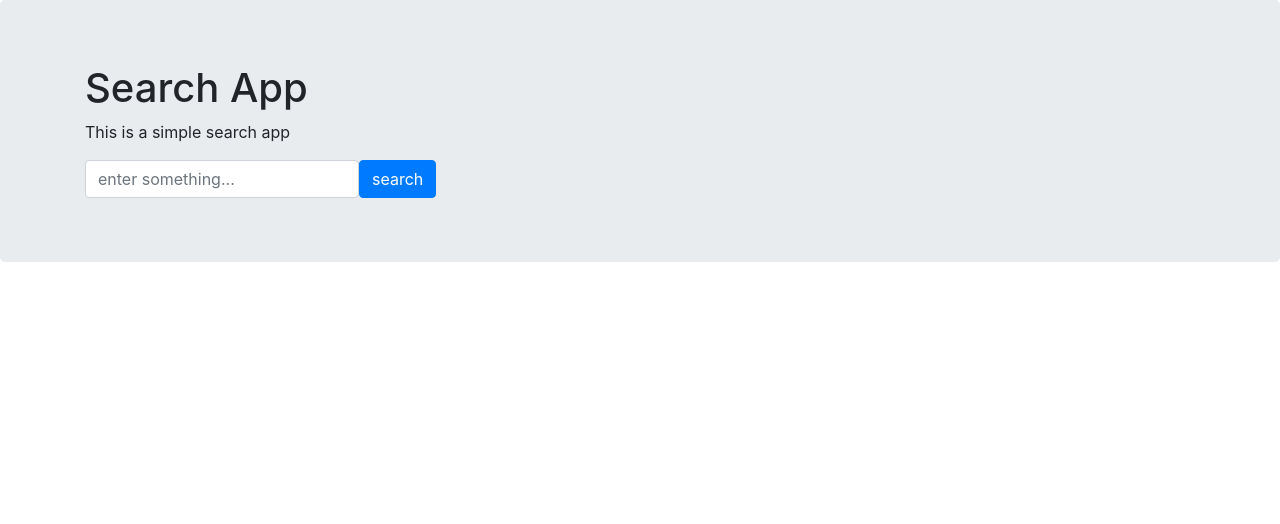
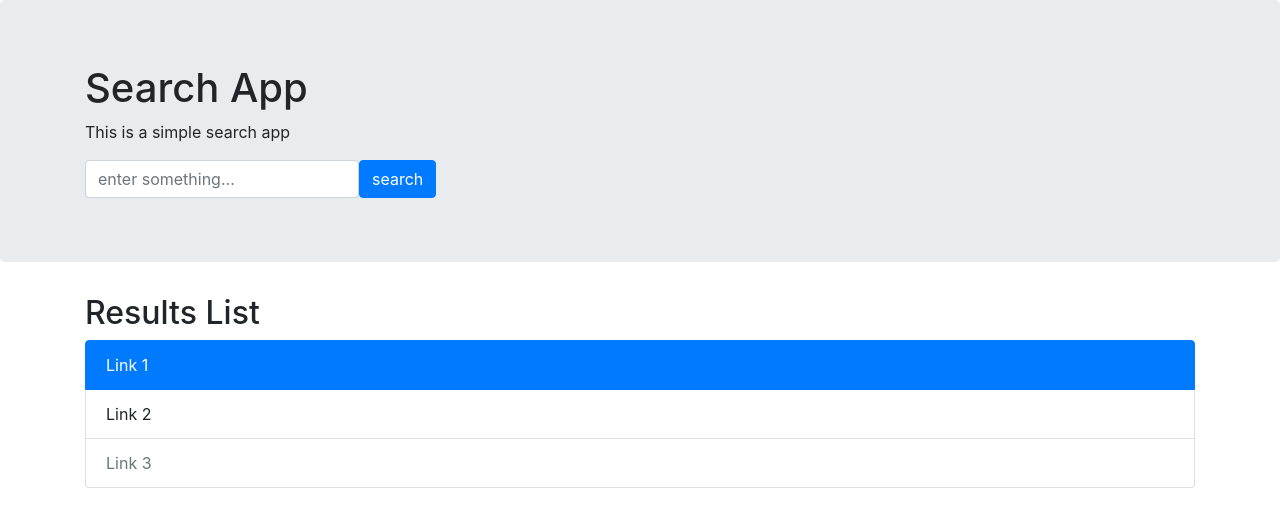
Before and after one commit to stolentino/react-search-app, a React (Create React App) app: page / in a window 1280 px wide. Shown: the top 524 px of the page. Built offline with nearby package versions, Linux system fonts and the light colour scheme.

Commit message:
add results component

```diff
--- a/src/App.js
+++ b/src/App.js
@@ -1,6 +1,7 @@
 
 import {  Container, Jumbotron } from 'react-bootstrap';
 import SearchForm from './components/SearchForm';
+import Results from './components/Results';
 
 function App() {
   return (
@@ -13,6 +14,7 @@
           <SearchForm />
         </Container>
       </Jumbotron>
+      <Results />
     </div>
   );
 }
--- /dev/null
+++ b/src/components/Results.js
@@ -0,0 +1,17 @@
+import {
+    Container,
+    ListGroup,
+    ListGroupItem
+  } from 'react-bootstrap';
+
+  const Results = () => (
+    <Container>
+    <h2>Results List</h2>
+    <ListGroup>
+        <ListGroupItem href="#" active>Link 1</ListGroupItem>
+        <ListGroupItem href="#">Link 2</ListGroupItem>
+        <ListGroupItem href="#" disabled>Link 3</ListGroupItem>
+    </ListGroup>
+    </Container>
+  );
+  export default Results;
```
Also changed, not shown: 1 other file (tests, documents, lock files or other folders).
